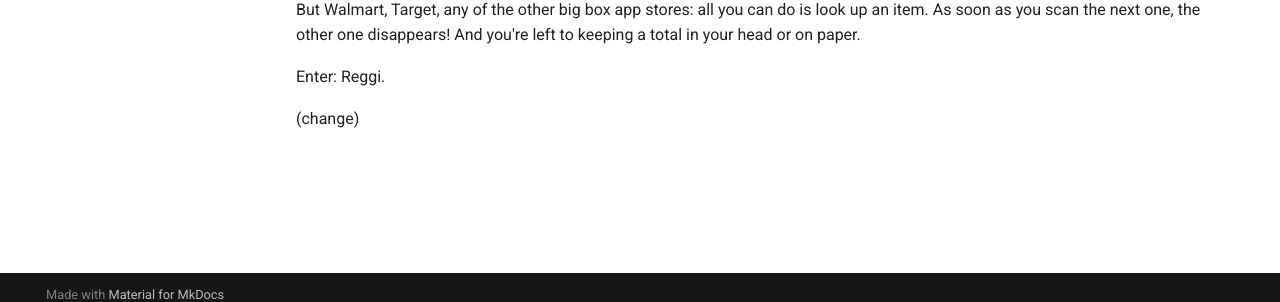
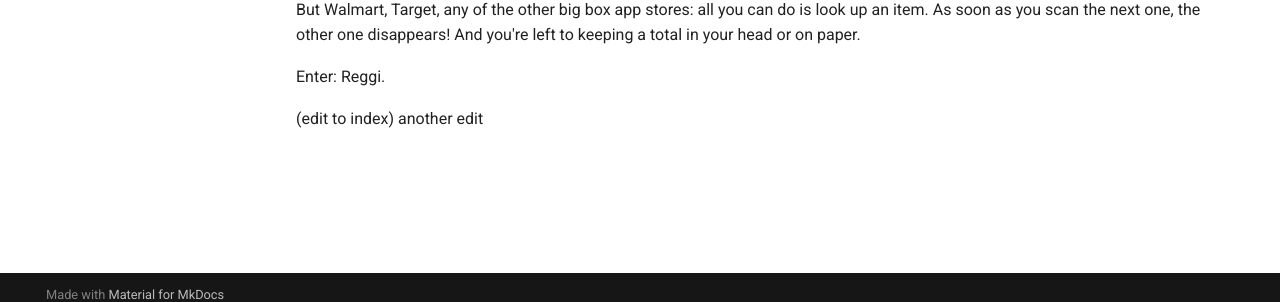
Before and after one commit to andrewbreyen2/reggi-demo, an MkDocs documentation site: the page built from docs/index.md, in a window 1280 px wide. Shown: the part 583-885 px from the top of the page. Built offline with MkDocs 1.6.1 and Material for MkDocs 9.7.7, drawn with Linux system fonts in a browser that asks for light colours.

Commit message:
Update index.md

```diff
--- a/docs/index.md
+++ b/docs/index.md
@@ -19,4 +19,5 @@ But Walmart, Target, any of the other big box app stores: all you can do is look
 
 Enter: Reggi.
 
-(change)
+(edit to index)
+another edit
```
